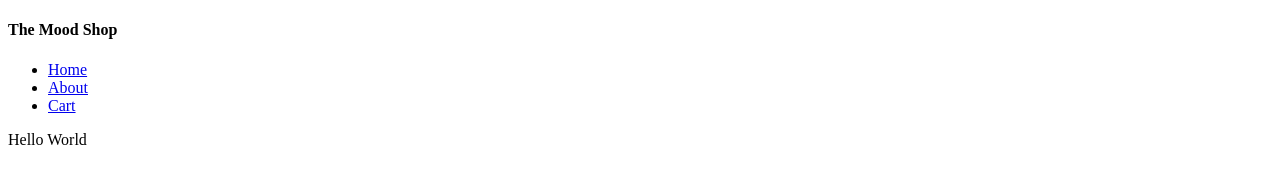
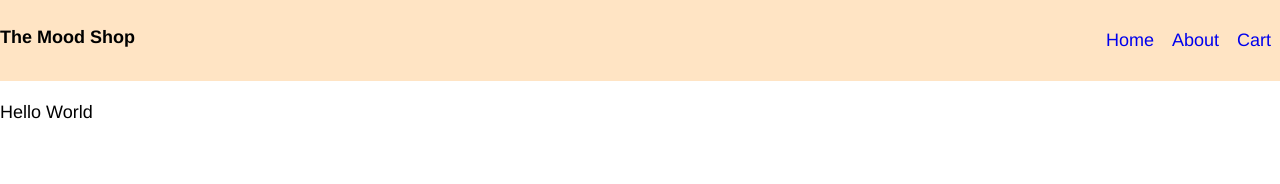
Before and after one commit to edison4354/WEB1.0-Mood_Shop-Edison, a plain HTML site: page index.html in a window 1280 px wide. Drawn offline with Linux system fonts and the light colour scheme.

Commit message:
Navbar styling updated

```diff
--- a/index.html
+++ b/index.html
@@ -2,6 +2,7 @@
 <html>
     <head>
         <title>Edison's Mood Shop</title>
+        <link rel='stylesheet' href="./src/css/style.css">
     </head>
     <body>
         <main>
--- /dev/null
+++ b/src/css/style.css
@@ -0,0 +1,26 @@
+body {
+    font-family: Helvetica;
+    font-size: 18px;
+    line-height: 1.5;
+    margin: 0;
+}
+
+.page-header {
+    display: flex;
+    flex-direction: row;
+    justify-content: space-between;
+    background-color: bisque;
+}
+
+.page-header ul {
+    display: flex;
+    flex-direction: row;
+    justify-content: space-between;
+    list-style: none;
+}
+
+.page-header a {
+    display: block;
+    padding: 0.5em;
+    text-decoration: none;
+}
```
